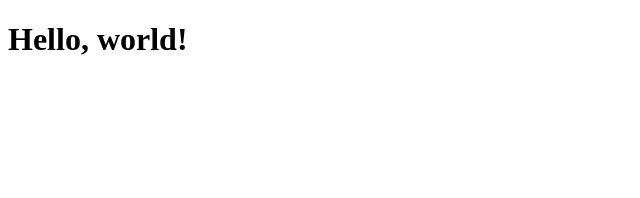
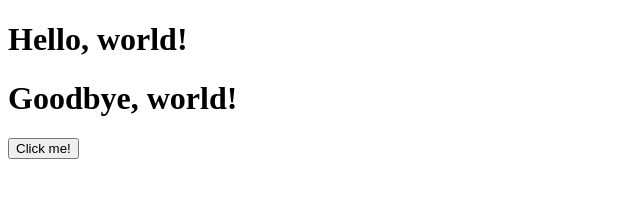
Before and after one commit to tahiii/23codestreet, a plain HTML site: page index.html in a window 1280 px wide. Shown: the whole page, without its empty margins (0-640 px from the left). Drawn offline with Linux system fonts and the light colour scheme.

Commit message:
Added JavaScript to project.

```diff
--- a/index.html
+++ b/index.html
@@ -3,14 +3,19 @@
 
 	<head>
 		<meta charset="utf-8" />
-		<title>23 Code Street</title>
         <meta name="author" content="Marfat" />
 		<meta name="description" content="COHORT5 Project @23CodeStreet" />
-		<meta name="keywords" content="23codestreet, cohort5" />
+        <meta name="keywords" content="23codestreet, cohort5" />
+        <title>23 Code Street</title>
     </head>
 
 	<body>
-		<h1>Hello, world!</h1>
+        <h1>Hello, world!</h1>
+        <h1>Goodbye, world!</h1>
+        <button onclick="alert('Hello, World!');">Click me!</button>
+        <script type="text/javascript">
+            // console.log(window.innerWidth);
+            // console.log(window.document);
+            console.log(document.getElementsByTagName("h1") [1]);
+        </script>
     </body>
-
-</html>
```
